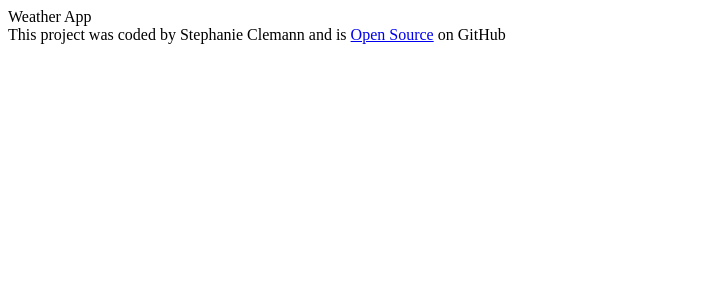
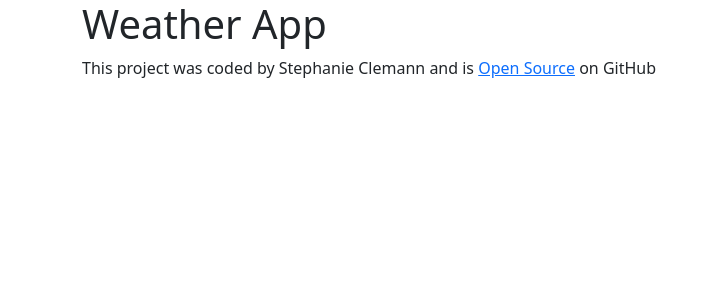
Before and after one commit to clemanntyne/React-weather-app-Final, a React (Create React App) app: page / in a window 1280 px wide. Shown: the top 300 px of the page, without its empty margins (0-711 px from the left). Built offline with nearby package versions, Linux system fonts and the light colour scheme.

Commit message:
Added bootstrap

```diff
--- a/package.json
+++ b/package.json
@@ -6,6 +6,7 @@
     "@testing-library/jest-dom": "^5.16.2",
     "@testing-library/react": "^12.1.2",
     "@testing-library/user-event": "^13.5.0",
+    "bootstrap": "^5.1.3",
     "react": "^17.0.2",
     "react-dom": "^17.0.2",
     "react-scripts": "5.0.0",
--- a/src/App.js
+++ b/src/App.js
@@ -3,7 +3,8 @@
 export default function App() {
   return (
     <div className="App">
-      Weather App
+      <div className="container">
+        <h1>Weather App</h1>
         <footer>
           This project was coded by Stephanie Clemann and is{" "}
           <a
@@ -15,5 +16,6 @@
           on GitHub
         </footer>
       </div>
+    </div>
   );
 }
```
Also changed, not shown: src/index.js (+7 -6 lines), 1 other file (tests, documents, lock files or other folders). Lines whose indentation alone changed are shown as unchanged.
